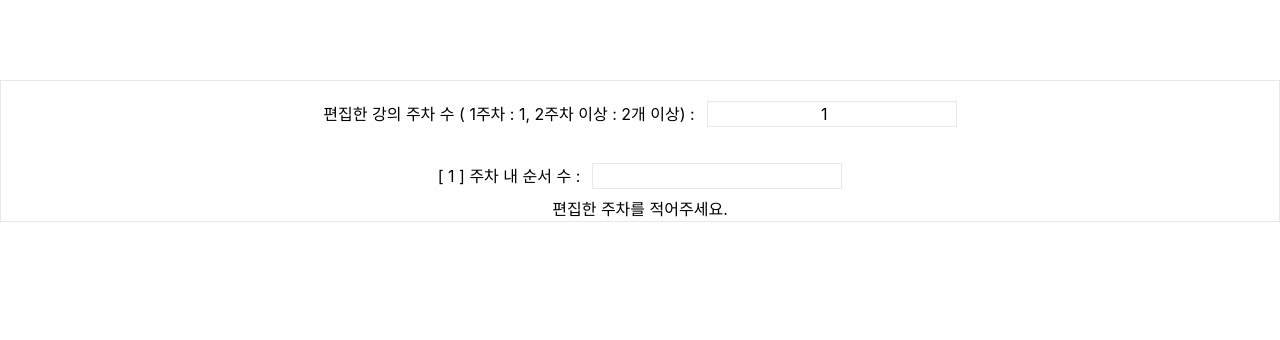
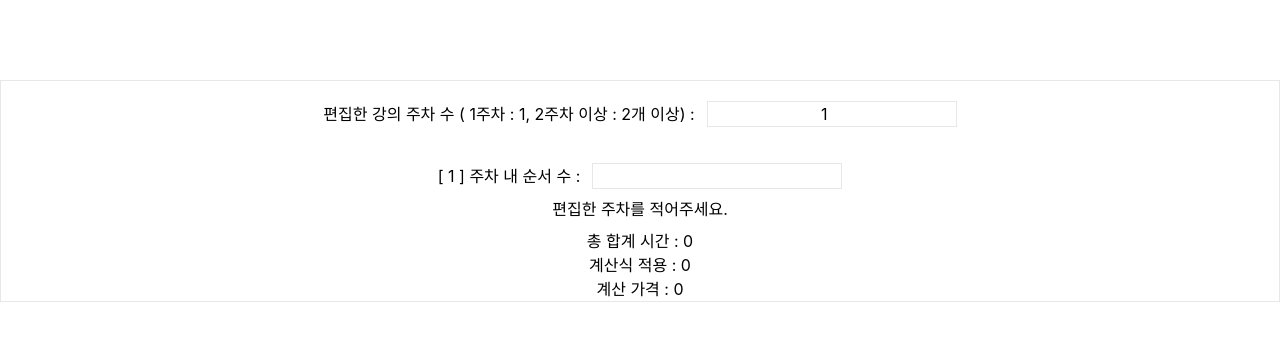
Before and after one commit to BackdevHong/sparta_util, a React (Create React App) app: page / in a window 1280 px wide. Shown: the top 340 px of the page. Built offline with nearby package versions, Linux system fonts and the light colour scheme.

Commit message:
complate

```diff
--- a/package.json
+++ b/package.json
@@ -3,6 +3,7 @@
   "version": "0.1.0",
   "private": true,
   "dependencies": {
+    "@reduxjs/toolkit": "^1.9.5",
     "@testing-library/jest-dom": "^5.17.0",
     "@testing-library/react": "^13.4.0",
     "@testing-library/user-event": "^13.5.0",
@@ -12,6 +13,7 @@
     "@types/react-dom": "^18.2.7",
     "react": "^18.2.0",
     "react-dom": "^18.2.0",
+    "react-redux": "^8.1.2",
     "react-router-dom": "^6.16.0",
     "react-scripts": "5.0.1",
     "typescript": "^4.9.5",
@@ -42,6 +44,8 @@
     ]
   },
   "devDependencies": {
+    "@types/redux-logger": "^3.0.9",
+    "redux-logger": "^3.0.6",
     "tailwindcss": "^3.3.3"
   }
 }
--- a/src/components/DetailTime.tsx
+++ b/src/components/DetailTime.tsx
@@ -1,16 +1,22 @@
-import React, { ChangeEvent, FC, useState } from 'react'
+import React, { ChangeEvent, FC, FormEvent, useState } from 'react'
+import { useDispatch, useSelector } from 'react-redux';
+import { add, calculateValue } from '../store/timeArray';
+import { RootState } from '../store';
 
 interface Props {
   idx: number;
+  chap: number;
 }
 
-const DetailTime : FC<Props> = ({idx}) => {
+const DetailTime : FC<Props> = ({idx, chap}) => {
 
   const [hour, setHour] = useState(0)
   const [minute, setMinute] = useState(0)
   const [second, setSecond] = useState(0)
+  const dispatch = useDispatch();
+  const {value} = useSelector((state: RootState) => state.timeArray)
 
-  const handleChange = (e : ChangeEvent<HTMLInputElement>, type : string) => {
+  const handleChange = async (e : ChangeEvent<HTMLInputElement>, type : string) => {
     switch (type) {
       case "hour":
         if (Number(e.target.value) < 0) {
@@ -20,6 +26,14 @@ const DetailTime : FC<Props> = ({idx}) => {
           break;
         }
         setHour(Number(e.target.value))
+        dispatch(add({
+          step: {
+            chap: chap,
+            jucha: idx,
+            time: Math.floor(handleCaluclate(Number(e.target.value), minute, second) / 60)
+          }
+        }))
+        dispatch(calculateValue(value))
         break;
       case "minute":
         if (Number(e.target.value) < 0) {
@@ -35,6 +49,14 @@ const DetailTime : FC<Props> = ({idx}) => {
           break;
         }
         setMinute(Number(e.target.value))
+        dispatch(add({
+          step: {
+            chap: chap,
+            jucha: idx,
+            time: Math.floor(handleCaluclate(hour, Number(e.target.value), second) / 60)
+          }
+        }))
+        dispatch(calculateValue(value))
         break;
       case "second":
         if (Number(e.target.value) < 0) {
@@ -54,8 +76,6 @@ const DetailTime : FC<Props> = ({idx}) => {
       default:
         break;
     }
-
-    console.log(hour, minute, second)
   }
 
   const handleCaluclate = (h : number, m : number, s : number) => {
@@ -68,24 +88,24 @@ const DetailTime : FC<Props> = ({idx}) => {
 
   return (
     <div className='w-[30rem] h-full mt-2 mx-auto md:container sm:container container'>
-      <form>
-          <label htmlFor="label" className='flex flex-row items-center justify-center p-2'>
+      <div className='flex flex-row items-center justify-center p-2'>
         <div className='mr-3'> [ {idx} ] 번째 영상 원본 시간 : </div>
-            <label htmlFor="number" className='flex flex-row items-center justify-center'>
+        <div className='flex flex-row items-center justify-center'>
           <input type="number" className='w-10 border text-center' defaultValue={hour} onChange={(e) => handleChange(e, "hour")}/>
           <div className='ml-1'>시간 </div>
           <input type="number" className='w-10 border ml-2 text-center' defaultValue={minute} onChange={(e) => handleChange(e, "minute")}/>
           <div className='ml-1'>분 </div>
           <input type="number" className='w-10 border ml-2 text-center' defaultValue={second} onChange={(e) => handleChange(e, "second")}/>
           <div className='ml-1'>초 </div>
-            </label>
+        </div>
           <div className='ml-2'>{handleCaluclate(hour, minute, second) > 0 ? (
-              <div className='flex'>{handleCaluclate(hour, minute, second)} <p>초</p></div>
+            <>
+              <div className='flex'>{Math.floor(handleCaluclate(hour, minute, second) / 60)} <p>분</p></div>
+            </>
           ) : (
             null
           )}</div>
-          </label>
-      </form>
+        </div>
     </div>
   )
 }
--- a/src/components/Form.tsx
+++ b/src/components/Form.tsx
@@ -1,8 +1,11 @@
-import React, { ChangeEvent, useState } from 'react'
+import React, { ChangeEvent, FormEvent, useState } from 'react'
 import JuchaIndex from './JuchaIndex';
+import { useSelector } from 'react-redux';
+import { RootState } from '../store';
 
 const Form = () => {
   const [editJucha, setEditJucha] = useState(1)
+  const {allTime} = useSelector((state : RootState) => state.timeArray)
 
   const handleChange = (e : ChangeEvent<HTMLInputElement>) => {
     const value = Number(e.target.value);
@@ -16,7 +19,7 @@ const Form = () => {
 
   return (
     <div className='w-[30rem] h-full mt-20 border mx-auto md:container sm:container container'>
-      <form>
+      <form onSubmit={(e: FormEvent<HTMLFormElement>) => e.preventDefault()}>
           <label htmlFor="text" className='flex flex-row items-center justify-center p-5'>
             <div className='mr-3'>편집한 강의 주차 수 ( 1주차 : 1, 2주차 이상 : 2개 이상) : </div>
             <input type="number" className='border text-center' defaultValue={editJucha} onChange={handleChange}/>
@@ -27,10 +30,17 @@ const Form = () => {
                 편집한 주차가 없습니다.
               </div>
             ) : (
-              Array.from(Array(editJucha), (x, i) => <JuchaIndex key={x} idx={i + 1}/>)
+              Array.from(Array(editJucha), (x, i) => <JuchaIndex key={i} idx={i + 1}/>)
             )
           }
+
+          <div className='mt-2'>
+            총 합계 시간 : {allTime}<br />
+            계산식 적용 : {Math.round(allTime / 10)}<br />
+            계산 가격 : {Math.round(allTime / 10) * 9000}
+          </div>
       </form>
+
     </div>
   )
 }
--- a/src/components/JuchaIndex.tsx
+++ b/src/components/JuchaIndex.tsx
@@ -1,4 +1,4 @@
-import React, { ChangeEvent, FC, useState } from 'react'
+import React, { ChangeEvent, FC, FormEvent, useState } from 'react'
 import DetailTime from './DetailTime';
 
 interface Props {
@@ -20,21 +20,21 @@ const JuchaIndex : FC<Props> = ({idx}) => {
 
   return (
     <div className='w-[30rem] h-full mt-2 mx-auto md:container sm:container container'>
-      <form>
-          <label htmlFor="text" className='flex flex-row items-center justify-center p-2'>
-            <div className='mr-3'> [ {idx} ] 주차 내 순서 수 : </div>
-            <input type="number" className='border text-center' onChange={handleChange} />
-          </label>
-      </form>
+        <div className='flex flex-row items-center justify-center p-2'>
+          <div className='mr-3'> [ {idx} ] 주차 내 순서 수 : </div>
+          <input type="number" className='border text-center' onChange={handleChange} />
+        </div>
       {
         detailC <= 0 ? (
           <div>
             편집한 주차를 적어주세요.
           </div>
         ) : (
-          <div>
-            {Array.from(Array(detailC), (x, i) => <DetailTime key={x} idx={i+1} />)}
-          </div>
+          <>
+            <div>
+              {Array.from(Array(detailC), (x, i) => <DetailTime key={i} idx={i+1} chap={idx} />)}
+            </div>
+          </>
         )
       }
     </div>
--- a/src/index.tsx
+++ b/src/index.tsx
@@ -3,6 +3,8 @@ import ReactDOM from 'react-dom/client';
 import './index.css';
 import App from './App';
 import reportWebVitals from './reportWebVitals';
+import { Provider } from 'react-redux';
+import store from './store';
 
 
 const root = ReactDOM.createRoot(
@@ -11,7 +13,9 @@ const root = ReactDOM.createRoot(
 
 root.render(
   <React.StrictMode>
-    <App />
+    <Provider store={store}>
+      <App />
+    </Provider>
   </React.StrictMode>
 );
 
--- /dev/null
+++ b/src/store/index.ts
@@ -0,0 +1,14 @@
+import { configureStore } from "@reduxjs/toolkit";
+import logger from "redux-logger";
+import timeArray from "./timeArray";
+
+export type RootState = ReturnType<typeof store.getState>;
+
+const store = configureStore({
+  reducer: {
+    timeArray: timeArray.reducer,
+  },
+  middleware: (getDefaultMiddleware) => getDefaultMiddleware().concat(logger),
+});
+
+export default store;
--- /dev/null
+++ b/src/store/timeArray.ts
@@ -0,0 +1,82 @@
+import { createSlice } from "@reduxjs/toolkit";
+
+interface Time {
+  chap: number;
+  data: [
+    {
+      jucha: number;
+      time: number;
+    }
+  ];
+}
+
+const timeArray = createSlice({
+  name: "timeArray",
+  initialState: {
+    value: [] as Time[],
+    allTime: 0,
+  },
+  reducers: {
+    add: (state, action) => {
+      const step = action.payload.step;
+
+      if (state.value.length === 0) {
+        state.value.push({
+          chap: step.chap,
+          data: [
+            {
+              jucha: step.jucha,
+              time: step.time,
+            },
+          ],
+        });
+      } else {
+        const validateChapDuplicate = state.value.filter(
+          (v) => v.chap === step.chap
+        );
+
+        if (validateChapDuplicate.length <= 0) {
+          state.value.push({
+            chap: step.chap,
+            data: [
+              {
+                jucha: step.jucha,
+                time: step.time,
+              },
+            ],
+          });
+        } else {
+          validateChapDuplicate.forEach((element) => {
+            const ele = element.data.filter(
+              (element) => element.jucha === step.jucha
+            );
+
+            if (ele.length <= 0) {
+              element.data.push({
+                jucha: step.jucha,
+                time: step.time,
+              });
+            } else {
+              ele.forEach((value) => {
+                value.time = step.time;
+              });
+            }
+          });
+        }
+      }
+    },
+
+    calculateValue: (state, action) => {
+      state.allTime = 0;
+      state.value.forEach((value, index) => {
+        value.data.forEach((value, index) => {
+          state.allTime += value.time;
+        });
+      });
+      console.log(state.allTime);
+    },
+  },
+});
+
+export default timeArray;
+export const { add, calculateValue } = timeArray.actions;
```
Also changed, not shown: 1 other file (tests, documents, lock files or other folders). Lines whose indentation alone changed are shown as unchanged.
